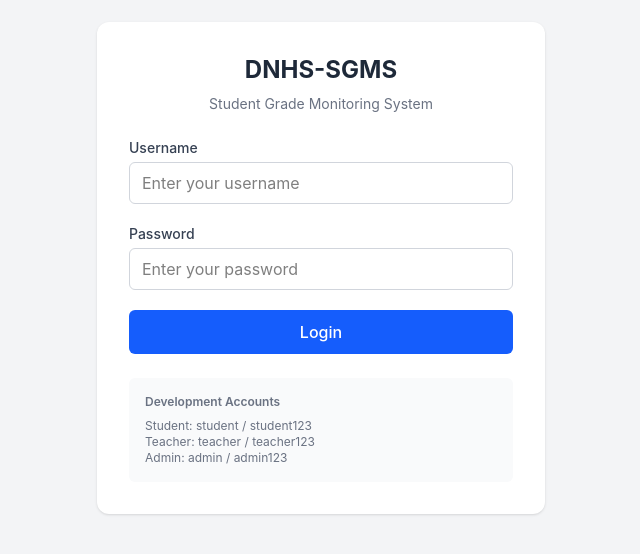
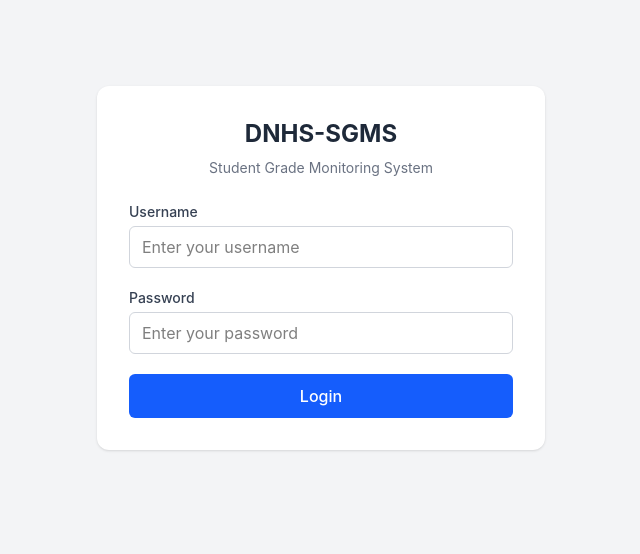
Before and after one commit to jhonlexter-saura/Dalwangan-National-High-School-Student-Grade-Monitoring-System, a React (Vite) app: page /login in a window 1280 px wide. Shown: the part 132-686 px from the top of the page, without its empty margins (319-959 px from the left). Built offline with nearby package versions, Linux system fonts and the light colour scheme.

Commit message:
removed development account notes

```diff
--- a/src/pages/auth/Login.jsx
+++ b/src/pages/auth/Login.jsx
@@ -106,24 +106,6 @@ function Login() {
           </button>
         </form>
 
-        {/* Development credentials */}
-        <div className="mt-6 rounded-md bg-gray-50 p-4 text-xs text-gray-500">
-          <p className="font-semibold">
-            Development Accounts
-          </p>
-
-          <p className="mt-2">
-            Student: student / student123
-          </p>
-
-          <p>
-            Teacher: teacher / teacher123
-          </p>
-
-          <p>
-            Admin: admin / admin123
-          </p>
-        </div>
       </div>
     </div>
   );
```
